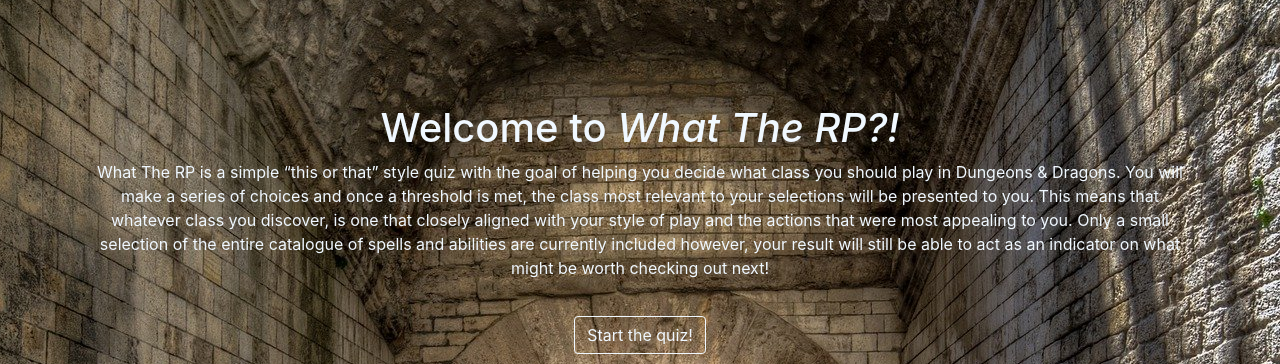
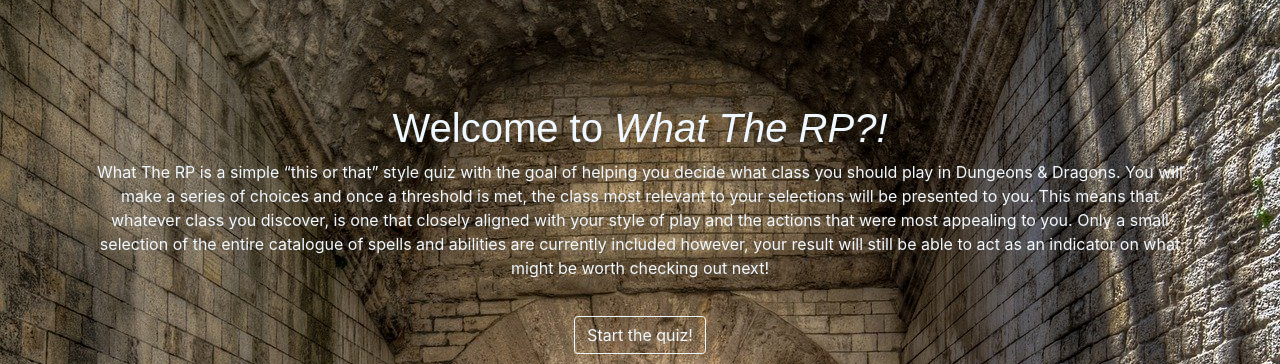
Before and after one commit to ldettorre/rpg-quiz, a Django app: page / in a window 1280 px wide. Shown: the part 56-420 px from the top of the page. Run offline with Django 3.2, Linux system fonts and the light colour scheme; some libraries are stand-ins or nearby versions.

Commit message:
Updated the Readme file for the project

```diff
--- a/rpgquiz/static/css/style.css
+++ b/rpgquiz/static/css/style.css
@@ -2,6 +2,9 @@
 
 body {
     margin-top:50px;
+}
+
+h1,h2,h3,a,p,li {
 }
 
 .bg-img {
@@ -20,6 +23,7 @@
 .landing-title {
     margin-top: 20vh;
     color:aliceblue;
+    font-family: fantasy, serif;
 }
 
 .landing-blurb {
```
Also changed, not shown: README.md.
